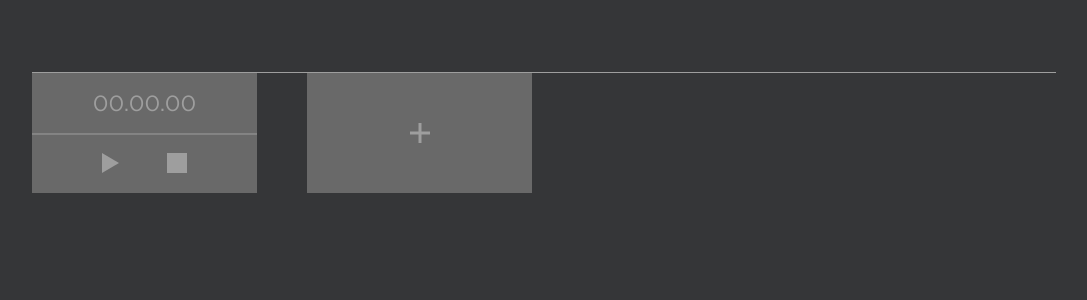
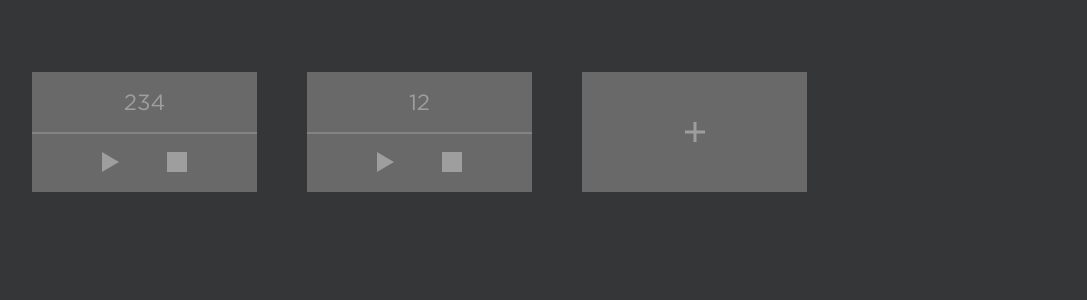
Before and after one commit to mastea/stopWatchVue, a Vue app: page / in a window 1280 px wide. Shown: the top 300 px of the page, without its empty margins (96-1183 px from the left). Built offline with nearby package versions, Linux system fonts and the light colour scheme.

Commit message:
Added + (add new stopwatch)

```diff
--- a/src/App.vue
+++ b/src/App.vue
@@ -1,65 +1,47 @@
 <script setup>
 import { ref } from "vue";
 
-const sWatches = ref([]);
-const running = ref(false);
-const interval = ref(null);
+let id = 1;
+const sWatches = ref([
+  { id: id++, time: 234, running: false, interval: null },
+  { id: id++, time: 12, running: false, interval: null }
+]);
 
-const hours = ref(0);
-const minutes = ref(0);
-const seconds = ref(0);
-const time = ref(0);
-
-const startBtn = () => {
-  if (!running.value) {
-    running.value = true;
-    interval.value = setInterval(() => {
-      time.value++;
-      seconds.value = time.value;
-      minutes.value = parseInt(seconds.value / 60);
-      hours.value = parseInt(minutes.value / 60);
-      console.log(time.value);
+const startBtn = (watch) => {
+  if (!watch.running) {
+    watch.running = true;
+    watch.interval = setInterval(() => {
+      watch.time++;
     }, 1000);
   }
 };
-const pauseBtn = () => {
-  running.value = false;
-  clearInterval(interval.value);
+const pauseBtn = (watch) => {
+  watch.running = false;
+  clearInterval(watch.interval);
 };
-const stopBtn = () => {
-  running.value = false;
-  clearInterval(interval.value);
-  time.value = 0;
-  seconds.value = 0;
-  minutes.value = 0;
-  hours.value = 0;
+const stopBtn = (watch) => {
+  watch.running = false;
+  clearInterval(watch.interval);
+  watch.time = 0;
 };
 const addNew = () => {
-
+  sWatches.value.push({ id: id++, time: 0, running: false, interval: null });
 }
 </script>
 <template>
   <div class="wrapper">
     <ul>
-      <li>
+      <li v-for="watch in sWatches" :key="watch.id">
         <span id="text">
-          {{ hours.toLocaleString(undefined, { minimumIntegerDigits: 2 }) }}.{{
-            (minutes % 60).toLocaleString(undefined, {
-              minimumIntegerDigits: 2,
-            })
-          }}.{{
-            (seconds % 60).toLocaleString(undefined, {
-              minimumIntegerDigits: 2,
-            })
-          }}
+          {{ watch.time }}
         </span>
         <img id="line" src="./assets/svg/vector.svg" />
-        <img :class="{ hide: running }" @click="startBtn" id="play" src="./assets/svg/play.svg" />
-        <img :class="{ hide: !running }" @click="pauseBtn" id="pause" src="./assets/svg/pause.svg" />
-        <img @click="stopBtn" id="stop" src="./assets/svg/stop.svg" />
+        <img :class="{ hide: watch.running }" @click="startBtn(watch)" id="play" src="./assets/svg/play.svg" />
+        <img :class="{ hide: !watch.running }" @click="pauseBtn(watch)" id="pause" src="./assets/svg/pause.svg" />
+        <img @click="stopBtn(watch)" id="stop" src="./assets/svg/stop.svg" />
       </li>
       <li>
-        <img @click="addNew" id="add" src="./assets/svg/add.svg" />
+        <img @click="addNew" id="addNew" src="./assets/svg/add.svg" />
       </li>
     </ul>
   </div>
--- a/src/assets/main.css
+++ b/src/assets/main.css
@@ -22,7 +22,6 @@
   .wrapper {
     width: 80%;
     margin: 72px auto;
-    border-top: 1px solid #9e9e9e;
   }
   ul {
     list-style-type: none;
@@ -69,12 +68,12 @@
     top: 80px;
     left: 135px;
   }
-  #add {
+  #addNew {
     position: absolute;
     top: 50%;
     left: 50%;
     transform: translate(-50%, -50%);
   }
-  #play:hover, #pause:hover, #stop:hover, #add:hover {
+  #play:hover, #pause:hover, #stop:hover, #addNew:hover {
     opacity: 75%;
   }
```
